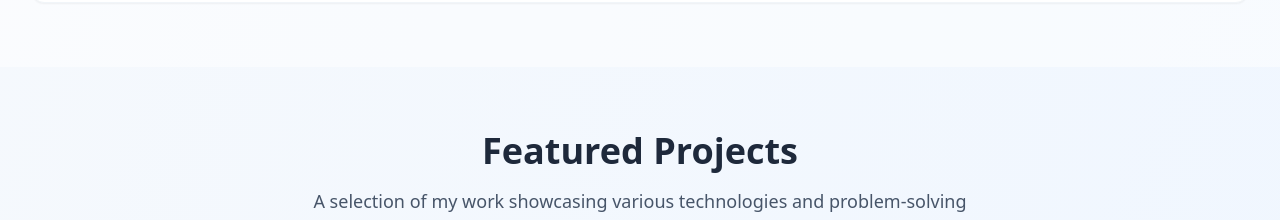
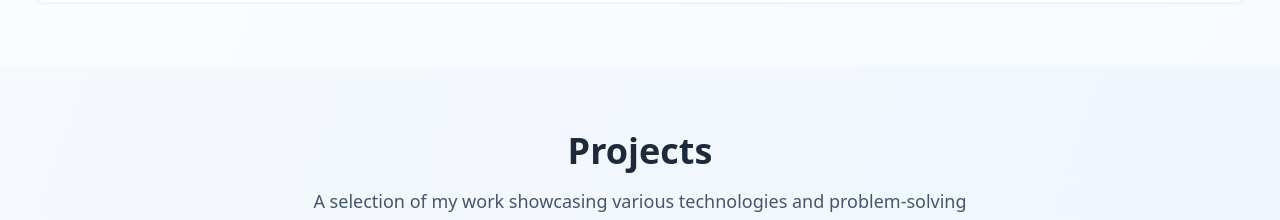
Before and after one commit to sahil-vanarse/Sahil-Vanarse-Portfolio, a React (Vite) app: page / in a window 1280 px wide. Shown: the part 2360-2580 px from the top of the page. Built offline with nearby package versions, Linux system fonts and the light colour scheme.

Commit message:
Basic Changes

```diff
--- a/src/components/Projects.tsx
+++ b/src/components/Projects.tsx
@@ -25,7 +25,7 @@ const Projects = () => {
     <section id="projects" className="py-16 px-4 sm:px-6 lg:px-8">
       <div className="max-w-7xl mx-auto">
         <div className="text-center mb-12">
-          <h2 className="text-3xl sm:text-4xl font-bold text-slate-800 mb-4">Featured Projects</h2>
+          <h2 className="text-3xl sm:text-4xl font-bold text-slate-800 mb-4">Projects</h2>
           <p className="text-lg text-slate-600 max-w-2xl mx-auto">
             A selection of my work showcasing various technologies and problem-solving approaches
           </p>
```
